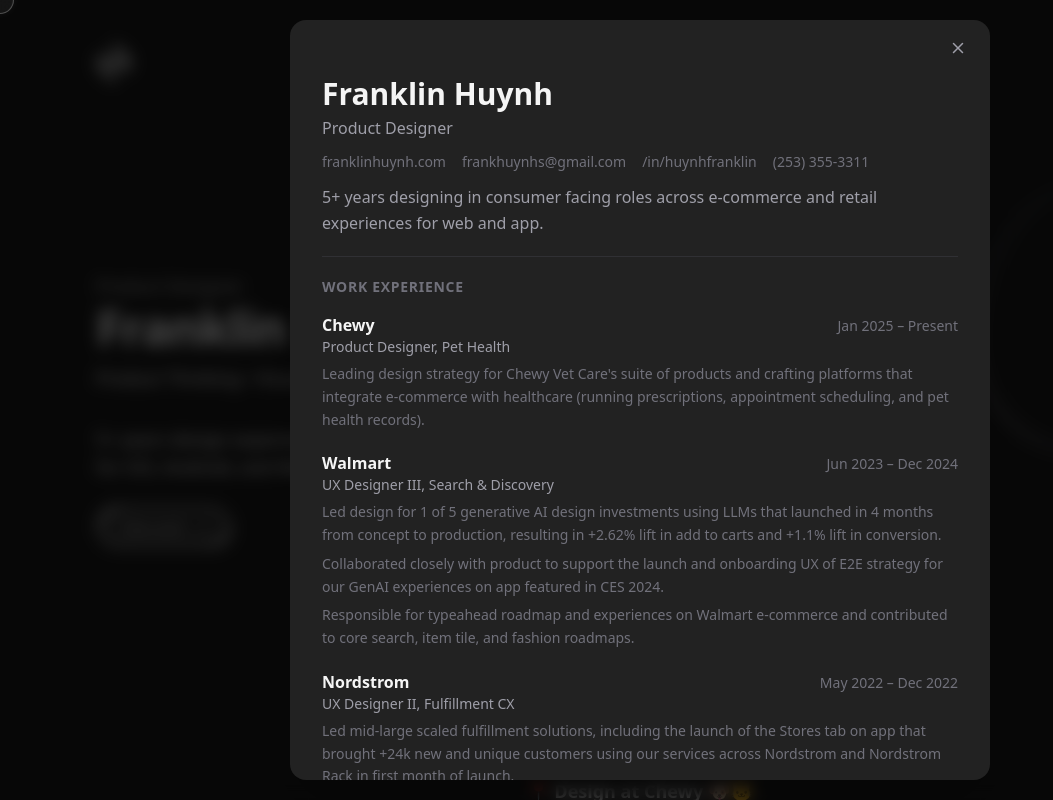
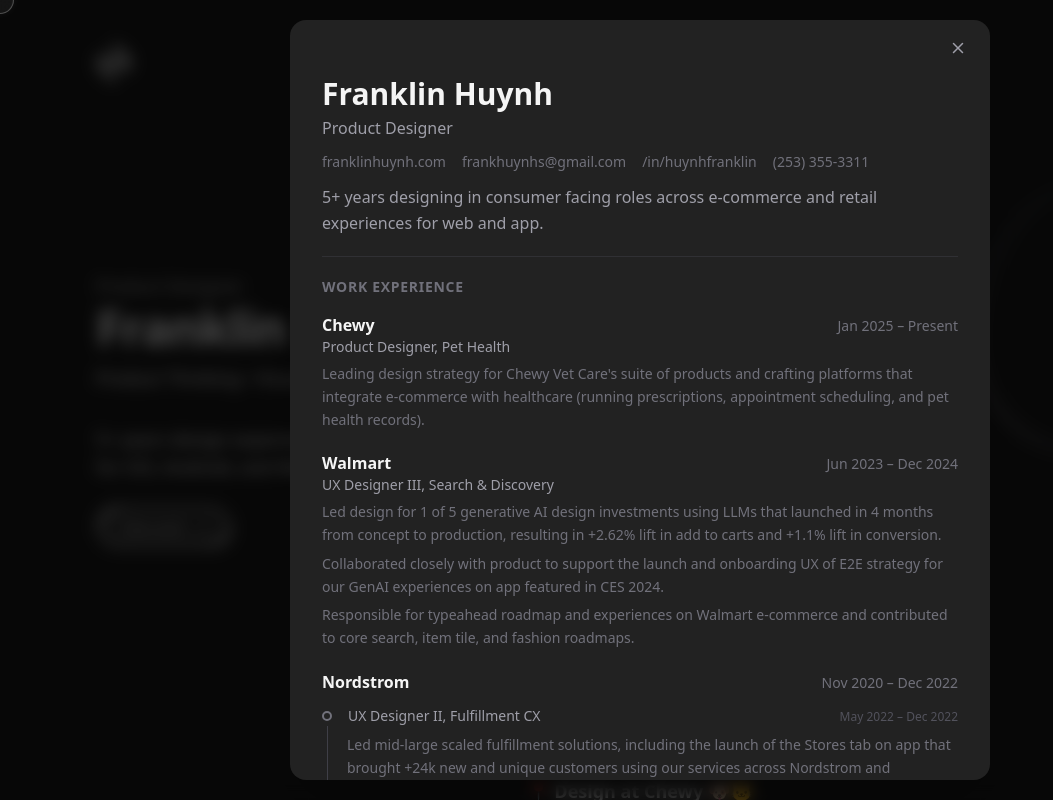
Before and after one commit to frankhuynhs1/Design-Portfolio, a Next.js app: page / in a window 1280 px wide. Both pictures are taken after a click on the button "Resume". Shown: the top 800 px of the page, without its empty margins (0-1053 px from the left). Built offline with nearby package versions, Linux system fonts and the light colour scheme; a web font is replaced by a local one.

Commit message:
resume tweaks

```diff
--- a/app/components/Navbar.tsx
+++ b/app/components/Navbar.tsx
@@ -210,25 +210,34 @@
                   <div>
                     <div className="flex items-baseline justify-between gap-2">
                       <p className="text-base font-bold text-[#f5f5f5]">Nordstrom</p>
-                      <span className="shrink-0 text-sm text-zinc-500">May 2022 – Dec 2022</span>
+                      <span className="shrink-0 text-sm text-zinc-500">Nov 2020 – Dec 2022</span>
                     </div>
+                    <div className="mt-3">
+                      <div className="flex items-center gap-4">
+                        <div className="h-2.5 w-2.5 shrink-0 rounded-full border-2 border-zinc-500" />
+                        <div className="flex flex-1 items-baseline justify-between gap-2">
                           <p className="text-sm font-medium text-zinc-400">UX Designer II, Fulfillment CX</p>
-                    <ul className="mt-1.5 space-y-1.5 text-sm leading-relaxed text-zinc-500">
+                          <span className="shrink-0 text-xs text-zinc-600">May 2022 – Dec 2022</span>
+                        </div>
+                      </div>
+                      <div className="ml-[4.5px] border-l border-zinc-700 py-2 pl-[19.5px]">
+                        <ul className="space-y-1.5 text-sm leading-relaxed text-zinc-500">
                           <li>Led mid-large scaled fulfillment solutions, including the launch of the Stores tab on app that brought +24k new and unique customers using our services across Nordstrom and Nordstrom Rack in first month of launch.</li>
                           <li>Defined and owned the short and long-term roadmap for omni-channel cx, working strategically and thoughtfully with product, engineering and other cross-functional teams.</li>
                         </ul>
                       </div>
-
-                  <div>
-                    <div className="flex items-baseline justify-between gap-2">
-                      <p className="text-base font-bold text-[#f5f5f5]">Nordstrom</p>
-                      <span className="shrink-0 text-sm text-zinc-500">Nov 2020 – May 2022</span>
+                      <div className="flex items-center gap-4">
+                        <div className="h-2.5 w-2.5 shrink-0 rounded-full border-2 border-zinc-500" />
+                        <div className="flex flex-1 items-baseline justify-between gap-2">
+                          <p className="text-sm font-medium text-zinc-400">UX Designer, Fulfillment &amp; Returns</p>
+                          <span className="shrink-0 text-xs text-zinc-600">Nov 2020 – May 2022</span>
                         </div>
-                    <p className="text-sm font-medium text-zinc-400">UX Designer, Fulfillment &amp; Returns</p>
-                    <ul className="mt-1.5 space-y-1.5 text-sm leading-relaxed text-zinc-500">
+                      </div>
+                      <ul className="mt-1.5 space-y-1.5 pl-[26px] text-sm leading-relaxed text-zinc-500">
                         <li>Designed comprehensive solutions and influenced fulfillment and return initiatives that guided our customers across the purchase and post-purchase fulfillment funnel for Web, iOS, and Android app.</li>
                         <li>Expanded customer control options for pickup order deadlines, resulting in +11.1M top line revenue for store pickups.</li>
                       </ul>
+                    </div>
                   </div>
 
                   <div>
@@ -255,7 +264,7 @@
                   </div>
                   <div>
                     <p className="text-sm font-bold text-zinc-400">Tools</p>
-                    <p className="mt-1 text-sm leading-relaxed text-zinc-500">Figma/Make, Claude, ChatGPT, Cursor, Lovable, FigJam, Protopie, Usertesting.com, Dscout, Jira, Confluence, Pen and Paper</p>
+                    <p className="mt-1 text-sm leading-relaxed text-zinc-500">Figma/Make, Claude, ChatGPT, Cursor, Magic Patterns, FigJam, Protopie, Usertesting.com, Dscout, Jira, Confluence, Pen and Paper</p>
                   </div>
                   <div>
                     <p className="text-sm font-bold text-zinc-400">Design artifacts</p>
```
Lines whose indentation alone changed are shown as unchanged.
